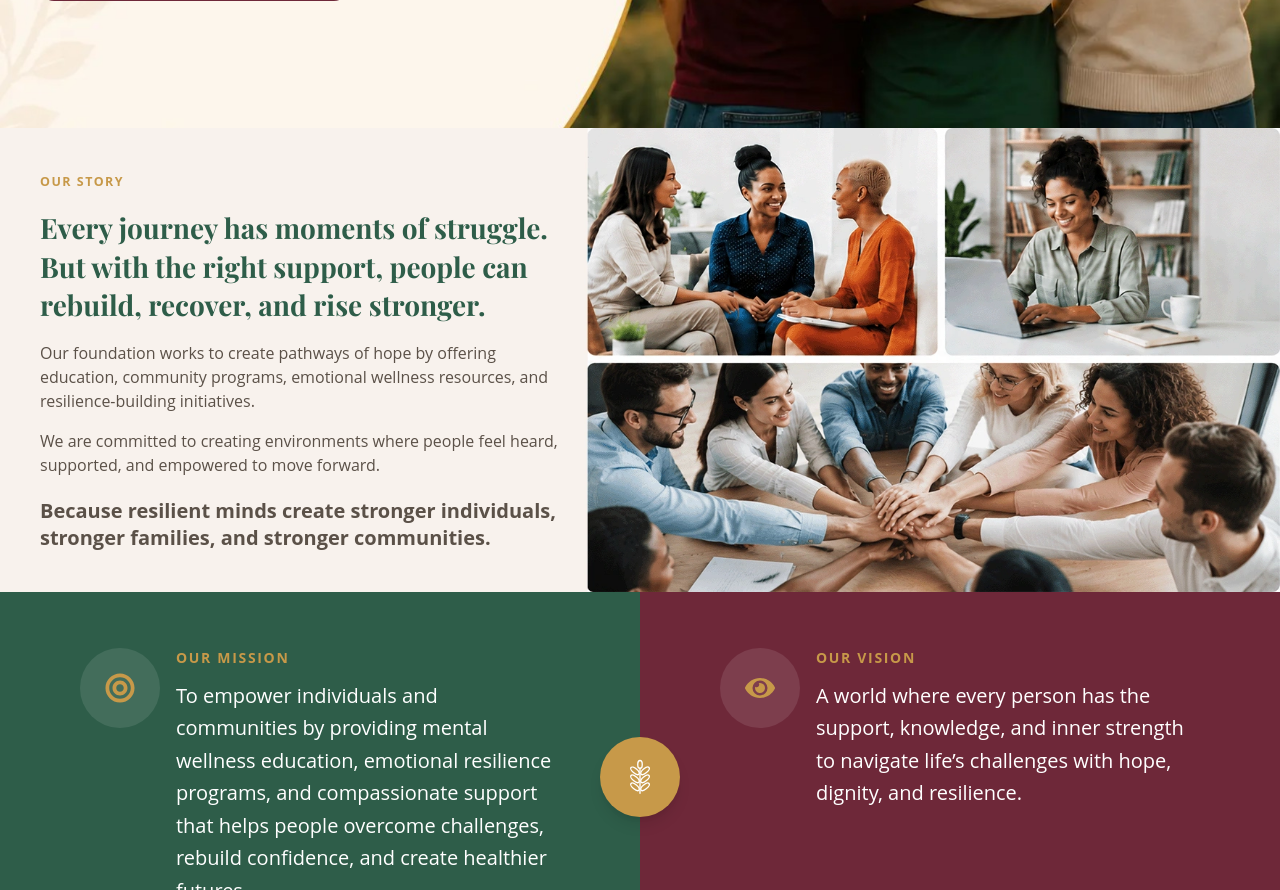
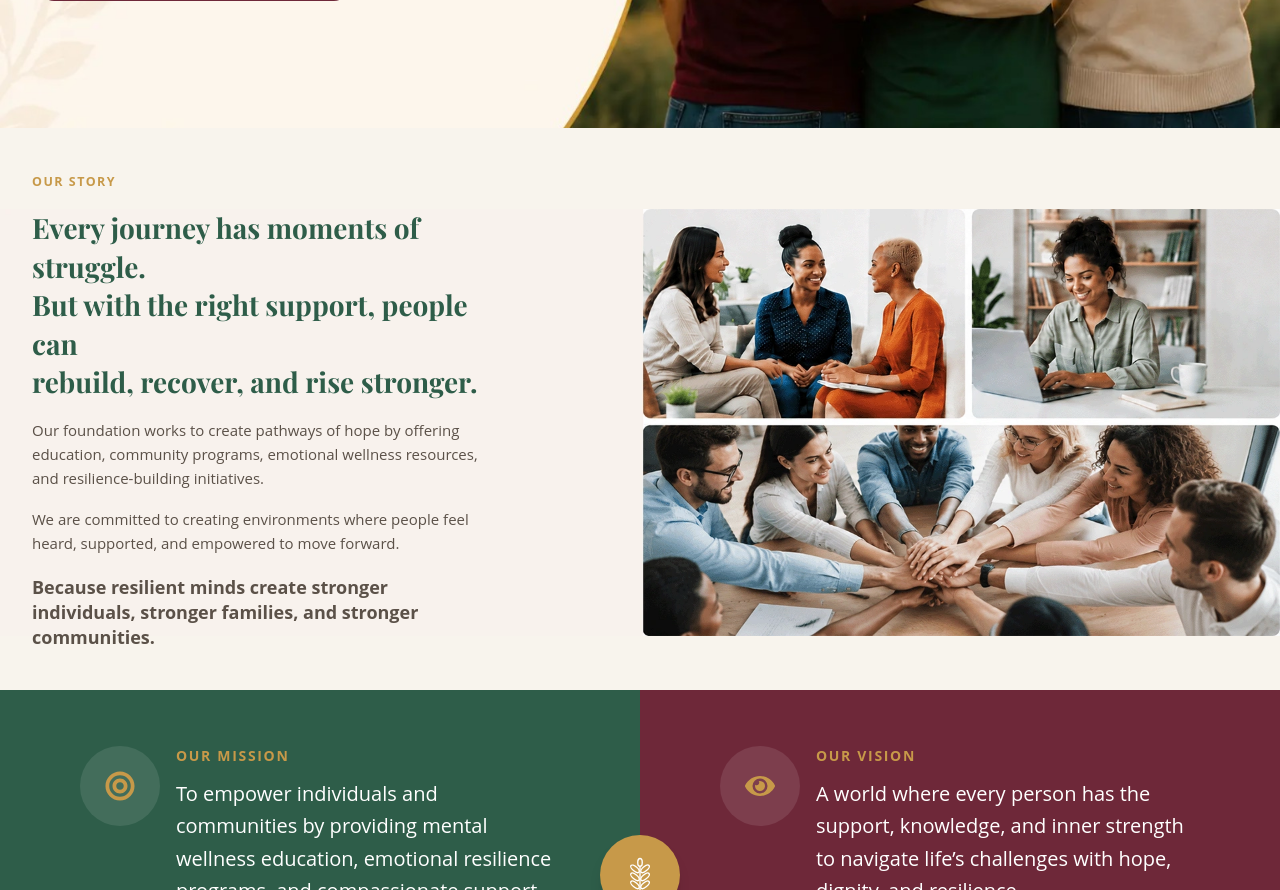
Before and after one commit to Martins-technologies/Resilent-MINDS-foundation, a React (Vite) app: page /about in a window 1280 px wide. Shown: the part 540-1430 px from the top of the page. Built offline with nearby package versions, Linux system fonts and the light colour scheme; a web font is replaced by a local one.

Commit message:
scrolling on top

```diff
--- a/src/components/about/OurStory.jsx
+++ b/src/components/about/OurStory.jsx
@@ -2,37 +2,35 @@ import Eyebrow from '../ui/Eyebrow';
 const OurStory = () => {
   return (
     <section
-      className="relative w-full min-h-[364px] flex items-center overflow-hidden"
+      className="relative w-full min-h-[420px] md:min-h-[480px] flex items-center overflow-hidden"
       style={{ background: '#F8F4ED' }}
     >
       {/* Content — left half */}
-      <div className="relative z-10 w-full max-w-[48%] min-h-[364px] flex items-center pl-6 pr-6 md:pl-8 md:pr-8 lg:pl-10 lg:pr-12 py-10">
+      <div className="relative z-10 w-full max-w-[40%] min-h-[420px] md:min-h-[480px] flex items-center pl-4 pr-4 md:pl-6 md:pr-6 lg:pl-8 lg:pr-8 py-10">
         <div className="max-w-[560px]">
           <Eyebrow>Our Story</Eyebrow>
-          <h3 className="mb-4 mt-2 text-forest leading-snug">
+          <h3 className="mb-4 mt-2 text-forest leading-snug text-lg sm:text-xl md:text-[22px]">
             Every journey has moments of struggle.<br />
             But with the right support, people can<br />
             rebuild, recover, and rise stronger.
           </h3>
-          <p className="mb-4 text-gray-700">
+          <p className="mb-4 text-gray-700 text-xs sm:text-sm md:text-[15px] leading-relaxed">
             Our foundation works to create pathways of hope by offering education, community programs, emotional wellness resources, and resilience-building initiatives.
           </p>
-          <p className="mb-5 text-gray-700">
+          <p className="mb-5 text-gray-700 text-xs sm:text-sm md:text-[15px] leading-relaxed">
             We are committed to creating environments where people feel heard, supported, and empowered to move forward.
           </p>
-          <p className="font-bold text-xl text-burgundy leading-snug">
+          <p className="font-bold text-base sm:text-lg md:text-[18px] text-burgundy leading-snug">
             Because resilient minds create stronger individuals, stronger families, and stronger communities.
           </p>
         </div>
       </div>
-      {/* Background image across the full width */}
-      <div
-        className="absolute top-0 left-0 w-full h-full z-0"
-        style={{
-          backgroundImage: "url('/updated.webp')",
-          backgroundSize: 'cover',
-          backgroundPosition: 'right center',
-        }}
+      {/* Background image — contain keeps all subjects fully visible (zoom-out) */}
+      <img
+        src="/updated.webp"
+        alt=""
+        aria-hidden="true"
+        className="absolute inset-0 z-0 h-full w-full object-contain object-[right_60%] pointer-events-none select-none"
       />
     </section>
   );
--- a/src/components/layout/Layout.jsx
+++ b/src/components/layout/Layout.jsx
@@ -2,6 +2,7 @@ import { Outlet, useLocation } from 'react-router-dom';
 import Footer from '../Footer/Footer';
 import Navbar from '../Navbar/Navbar';
 import SupportBanner from '../SupportBanner/SupportBanner';
+import ScrollToTop from './ScrollToTop';
 
 const Layout = () => {
   const { pathname } = useLocation();
@@ -9,6 +10,7 @@ const Layout = () => {
 
   return (
     <div>
+      <ScrollToTop />
       <Navbar />
       <main id="main">
         <Outlet />
--- /dev/null
+++ b/src/components/layout/ScrollToTop.jsx
@@ -0,0 +1,14 @@
+import { useEffect } from 'react';
+import { useLocation } from 'react-router-dom';
+
+const ScrollToTop = () => {
+  const { pathname } = useLocation();
+
+  useEffect(() => {
+    window.scrollTo(0, 0);
+  }, [pathname]);
+
+  return null;
+};
+
+export default ScrollToTop;
```
